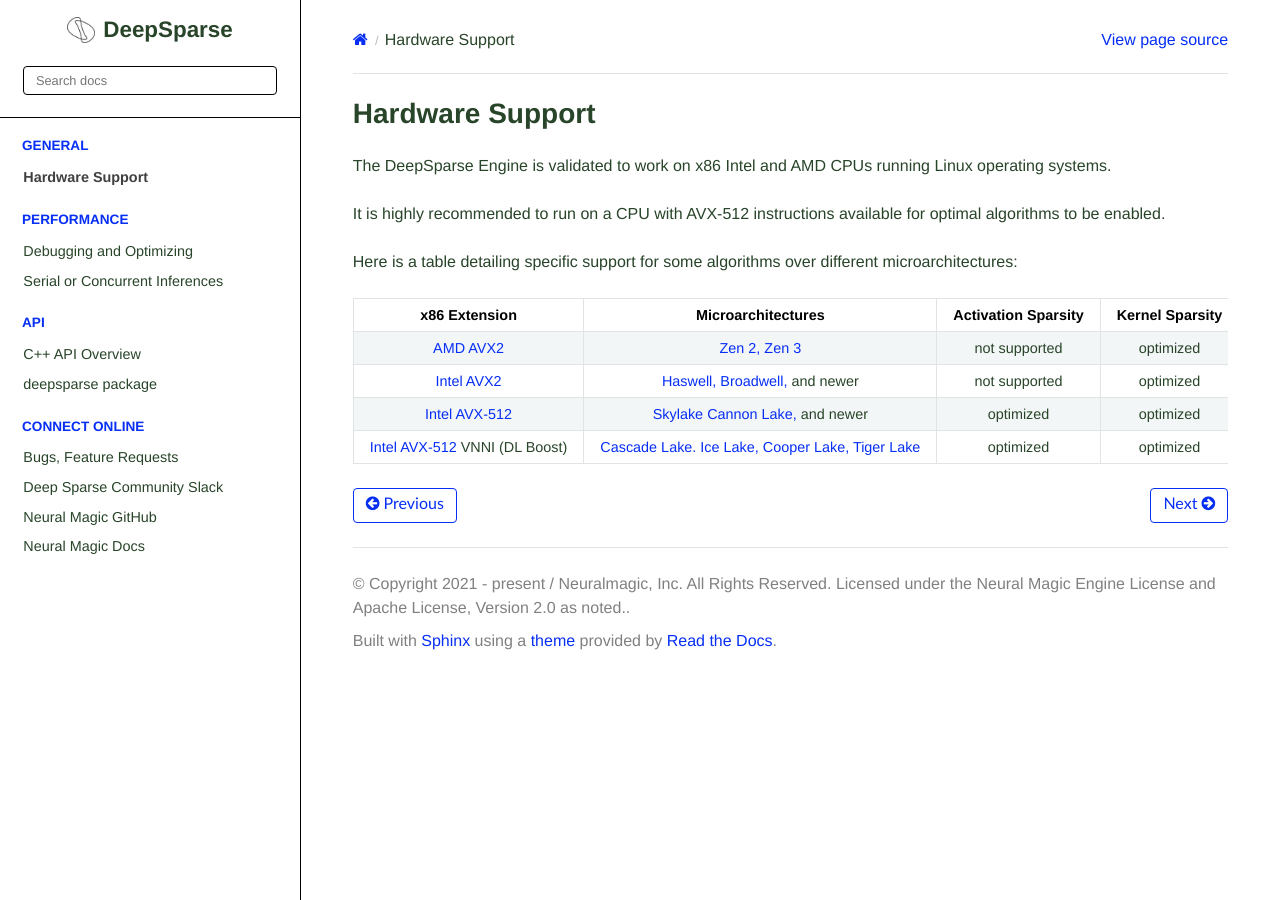
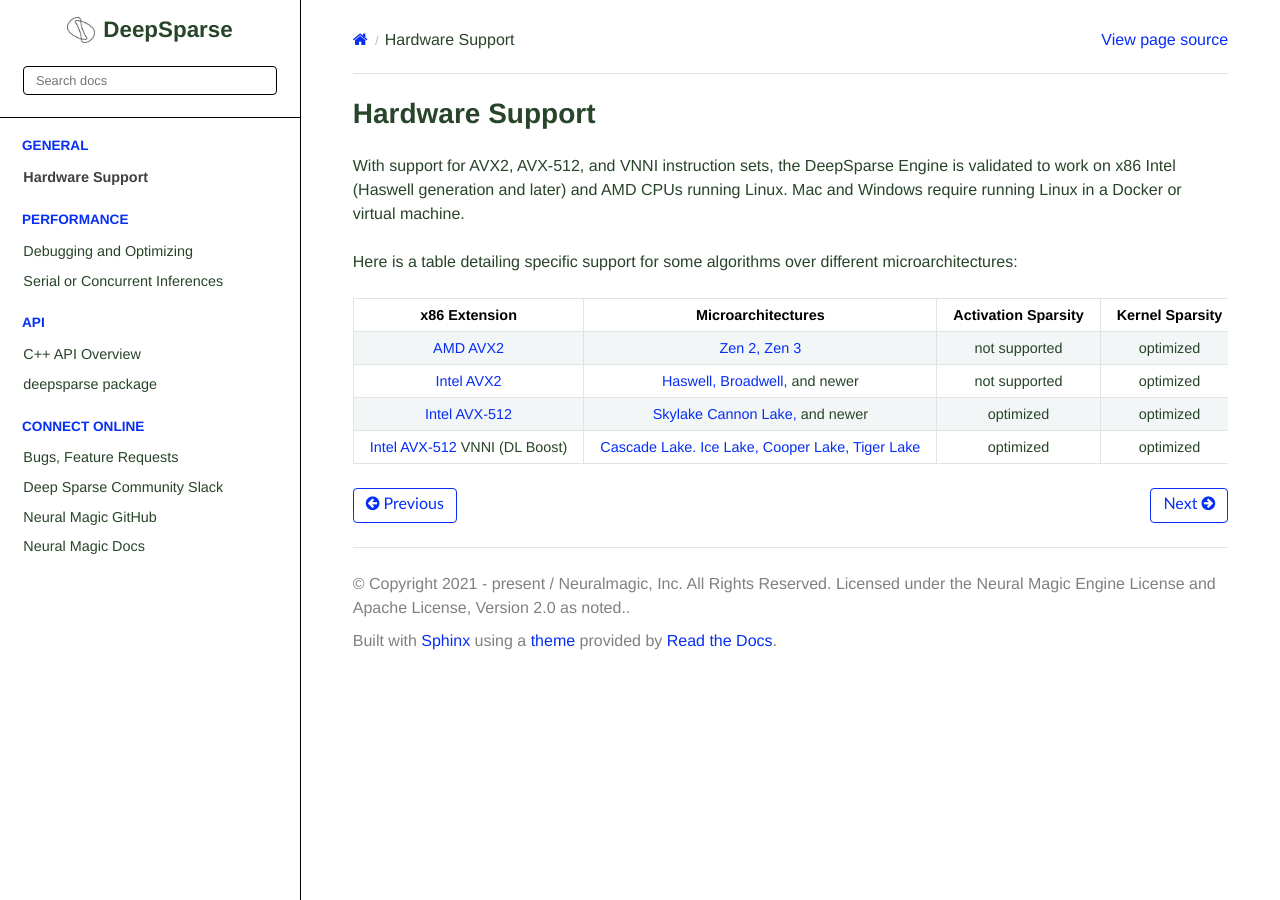
Before and after one commit to neuralmagic/deepsparse, a Sphinx documentation site: the page built from docs/source/hardware.md, in a window 1280 px wide. Built offline with Sphinx 7.4.7 and the Read the Docs theme 2.0.0, drawn with Linux system fonts in a browser that asks for light colours; the version number could not be read and is left out.

Commit message:
Update hardware.md
Elevated language for instruction set support to match.

```diff
--- a/docs/source/hardware.md
+++ b/docs/source/hardware.md
@@ -16,9 +16,7 @@
 
 ## Hardware Support
 
-The DeepSparse Engine is validated to work on x86 Intel and AMD CPUs running Linux operating systems.
-
-It is highly recommended to run on a CPU with AVX-512 instructions available for optimal algorithms to be enabled.
+With support for AVX2, AVX-512, and VNNI instruction sets, the DeepSparse Engine is validated to work on x86 Intel (Haswell generation and later) and AMD CPUs running Linux. Mac and Windows require running Linux in a Docker or virtual machine.
 
 Here is a table detailing specific support for some algorithms over different microarchitectures:
 
```
